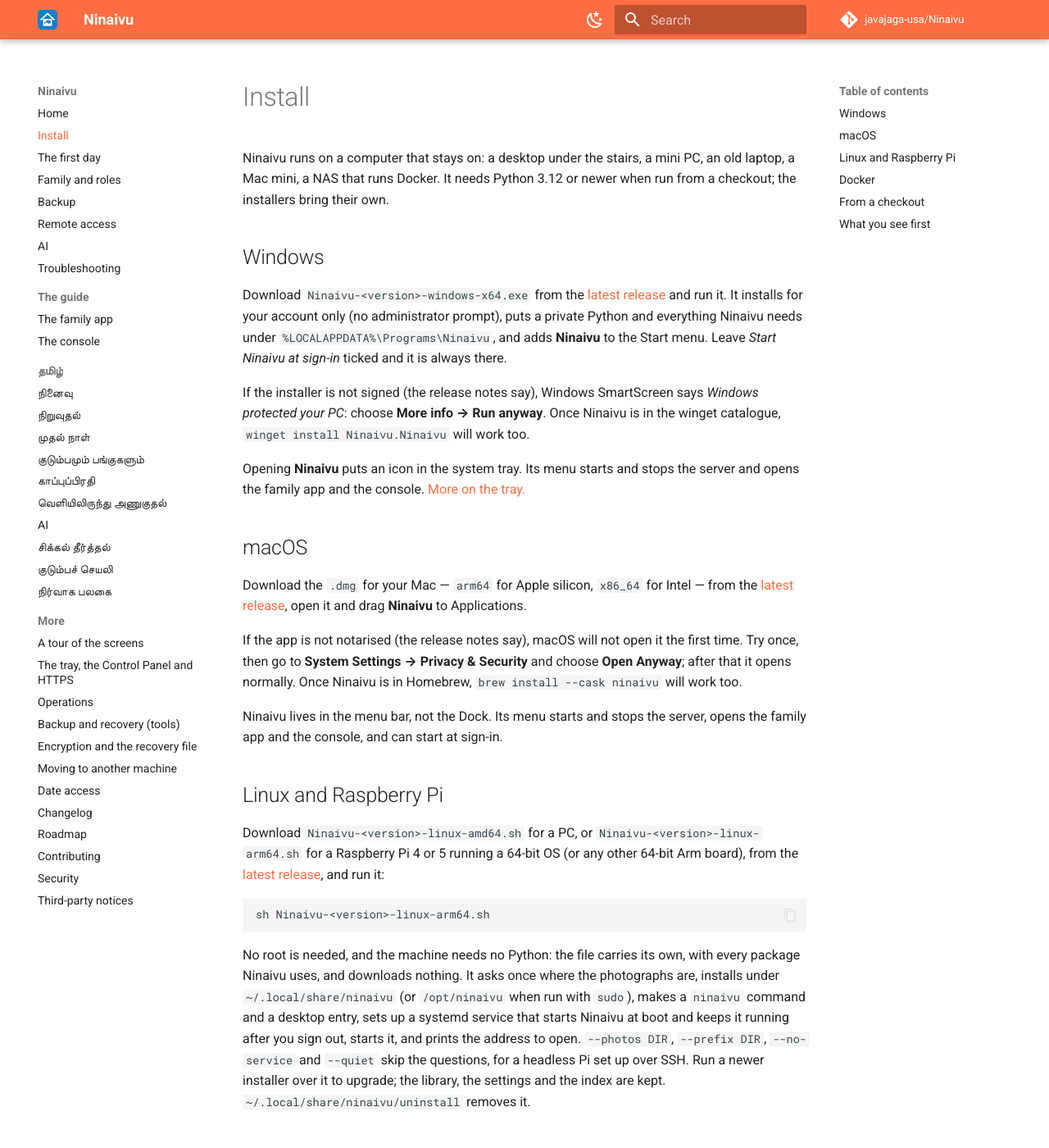
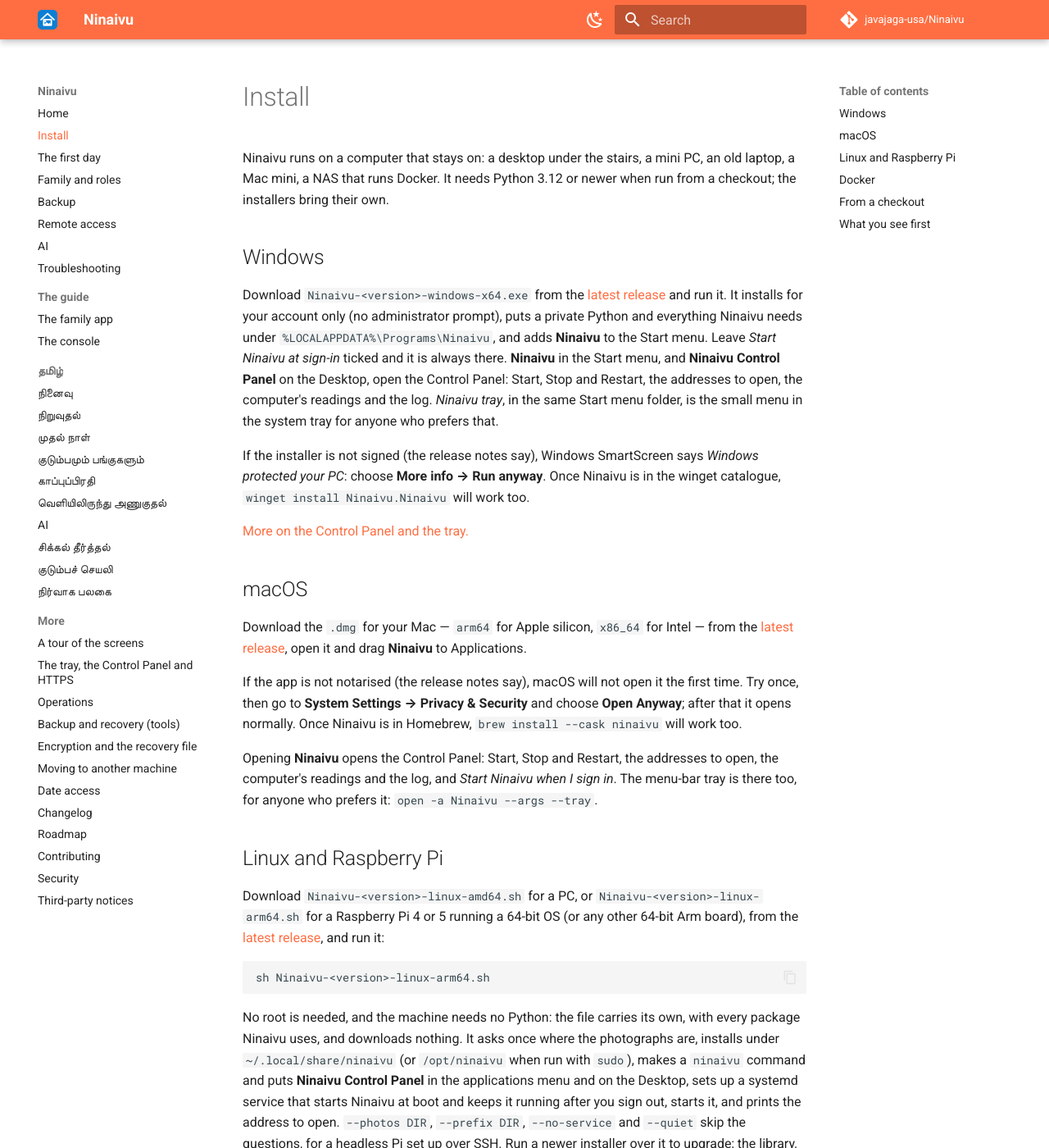
Before and after one commit to javajaga-usa/Ninaivu, an MkDocs documentation site: the page built from docs/site/install.md, in a window 1280 px wide and 1400 px high. Shown: the whole window at 82% size. Built offline with MkDocs 1.6.1 and Material for MkDocs 9.7.7, drawn with Linux system fonts in a browser that asks for light colours; comment, search, counter and statistics services are not loaded.

Commit message:
The Control Panel is what the installers open, on the Desktop too
The window that starts and stops Ninaivu and shows its readings and log is
the Start menu entry and a Desktop shortcut on Windows, the Ninaivu app on
a Mac, and Ninaivu Control Panel in the applications menu and on the
Desktop on Linux and a Raspberry Pi. The Windows build now carries Tk for
it, copied from the build Python into pynsist_pkgs with the Tcl library
under the private Python. The tray stays beside it: Ninaivu tray in the
Start menu folder, open -a Ninaivu --args --tray, ninaivu-tray. A Python
without Tk opens the tray instead of nothing.

Co-Authored-By: Claude Fable 5.1 <noreply@anthropic.com>
Claude-Session: https://claude.ai/code/session_01BNcyV54A1qvS3do2YNavCT

```diff
--- a/docs/site/install.md
+++ b/docs/site/install.md
@@ -11,15 +11,18 @@ Download `Ninaivu-<version>-windows-x64.exe` from the
 run it. It installs for your account only (no administrator prompt), puts a
 private Python and everything Ninaivu needs under
 `%LOCALAPPDATA%\Programs\Ninaivu`, and adds **Ninaivu** to the Start menu.
-Leave *Start Ninaivu at sign-in* ticked and it is always there.
+Leave *Start Ninaivu at sign-in* ticked and it is always there. **Ninaivu**
+in the Start menu, and **Ninaivu Control Panel** on the Desktop, open the
+Control Panel: Start, Stop and Restart, the addresses to open, the computer's
+readings and the log. *Ninaivu tray*, in the same Start menu folder, is the
+small menu in the system tray for anyone who prefers that.
 
 If the installer is not signed (the release notes say), Windows SmartScreen
 says *Windows protected your PC*: choose **More info → Run anyway**. Once
 Ninaivu is in the winget catalogue, `winget install Ninaivu.Ninaivu` will
 work too.
 
-Opening **Ninaivu** puts an icon in the system tray. Its menu starts and stops
-the server and opens the family app and the console. [More on the tray.](../desktop-control.md)
+[More on the Control Panel and the tray.](../desktop-control.md)
 
 ## macOS
 
@@ -32,8 +35,10 @@ the first time. Try once, then go to **System Settings → Privacy & Security**
 and choose **Open Anyway**; after that it opens normally. Once Ninaivu is in
 Homebrew, `brew install --cask ninaivu` will work too.
 
-Ninaivu lives in the menu bar, not the Dock. Its menu starts and stops the
-server, opens the family app and the console, and can start at sign-in.
+Opening **Ninaivu** opens the Control Panel: Start, Stop and Restart, the
+addresses to open, the computer's readings and the log, and *Start Ninaivu
+when I sign in*. The menu-bar tray is there too, for anyone who prefers it:
+`open -a Ninaivu --args --tray`.
 
 ## Linux and Raspberry Pi
 
@@ -50,9 +55,10 @@ sh Ninaivu-<version>-linux-arm64.sh
 No root is needed, and the machine needs no Python: the file carries its own,
 with every package Ninaivu uses, and downloads nothing. It asks once where the
 photographs are, installs under `~/.local/share/ninaivu` (or `/opt/ninaivu`
-when run with `sudo`), makes a `ninaivu` command and a desktop entry, sets up
-a systemd service that starts Ninaivu at boot and keeps it running after you
-sign out, starts it, and prints the address to open. `--photos DIR`,
+when run with `sudo`), makes a `ninaivu` command and puts **Ninaivu Control
+Panel** in the applications menu and on the Desktop, sets up a systemd
+service that starts Ninaivu at boot and keeps it running after you sign out,
+starts it, and prints the address to open. `--photos DIR`,
 `--prefix DIR`, `--no-service` and `--quiet` skip the questions, for a
 headless Pi set up over SSH. Run a newer installer over it to upgrade; the
 library, the settings and the index are kept. `~/.local/share/ninaivu/uninstall`
```
Also changed, not shown: docs/CHANGELOG.md (+8 -0 lines), docs/desktop-control.md (+13 -4 lines), docs/site/ta/install.md (+2 -2 lines), 10 other files.
